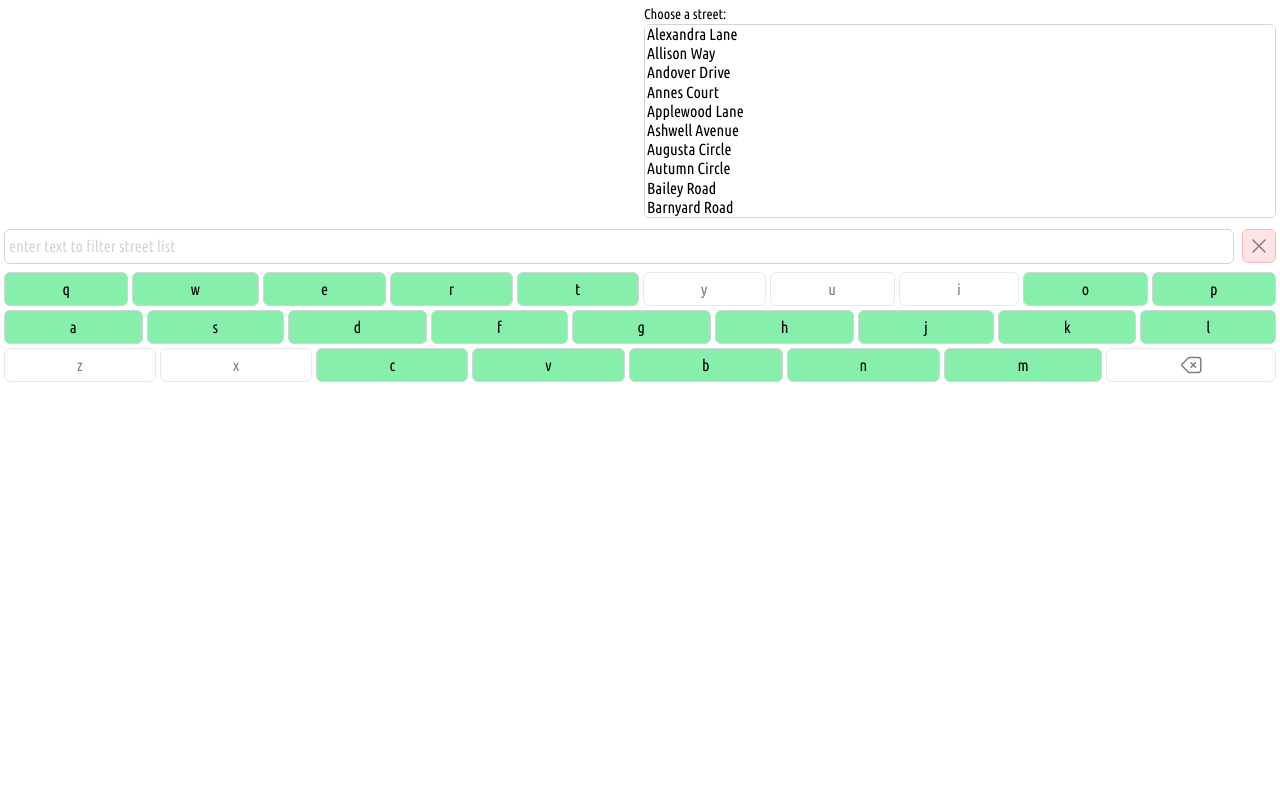
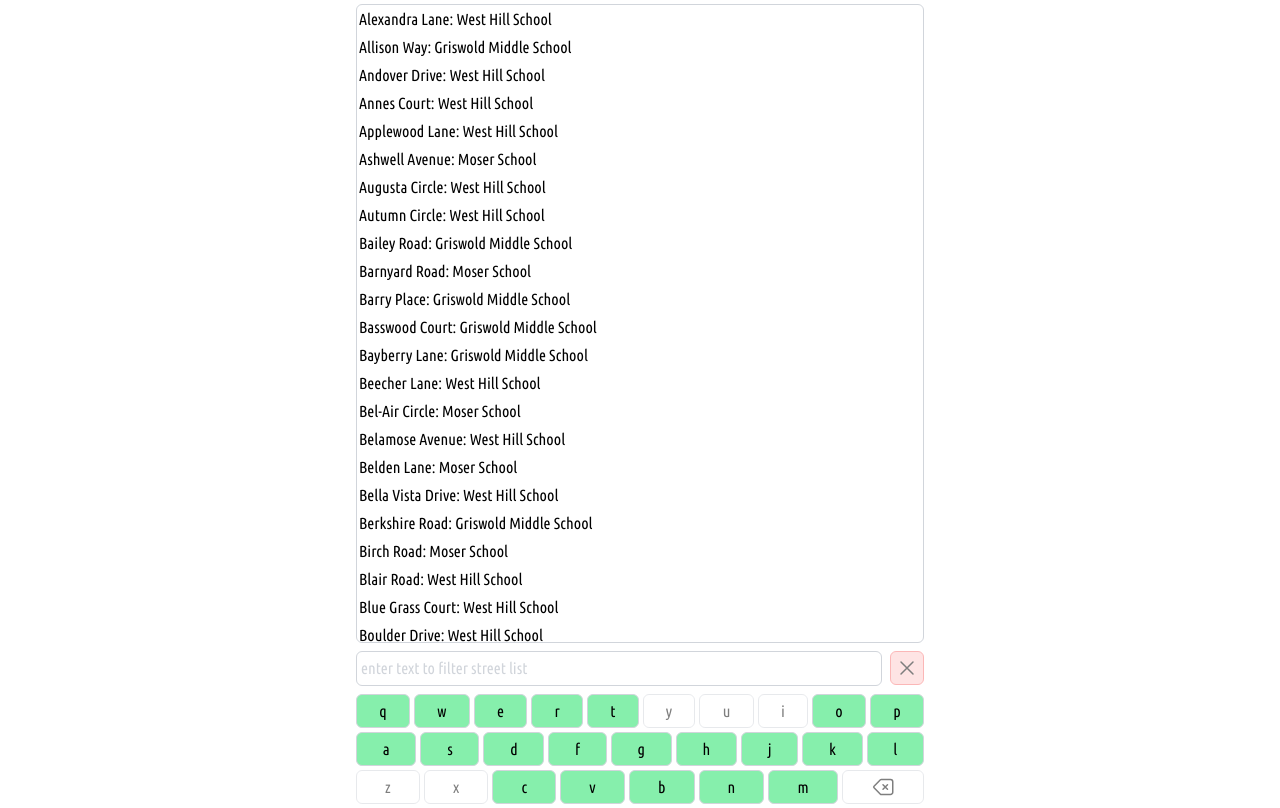
Before and after one commit to m66n/mobile-district-guide, a Svelte app: page / in a window 1280 px wide. Built offline with nearby package versions, Linux system fonts and the light colour scheme.

Commit message:
simplify street list

```diff
--- a/src/App.svelte
+++ b/src/App.svelte
@@ -1,24 +1,10 @@
 <script>
+  import StreetList from './lib/StreetList.svelte'
   import BackspaceKey from './lib/BackspaceKey.svelte'
   import ClearKey from './lib/ClearKey.svelte'
   import LetterKey from './lib/LetterKey.svelte'
   import { streetDictionary } from './streets'
   import constructGraph from './graph'
-
-  const districts = {
-    1: {
-      location: 'West Hill School',
-      address: 'Cronin Drive'
-    },
-    2: {
-      location: 'Moser School',
-      address: '10 School Street'
-    },
-    3: {
-      location: 'Griswold Middle School',
-      address: '144 Bailey Road'
-    }
-  }
 
   const filterGraph = constructGraph(Object.keys(streetDictionary))
   let currentLevel = filterGraph
@@ -26,8 +12,6 @@
 
   let filteredStreets = Object.keys(streetDictionary)
 
-  let selectedStreet
-  let selectedDistrict
   let filterText = ''
 
   function resetFilterText() {
@@ -35,8 +19,6 @@
     filteredStreets = Object.keys(streetDictionary)
     currentLevel = filterGraph
     prevLevels = []
-    selectedStreet = null
-    selectedDistrict = null
   }
 
   let appendFilterText = (letter) => {
@@ -44,10 +26,6 @@
     prevLevels.push(currentLevel)
     currentLevel = currentLevel[letter]
     filteredStreets = currentLevel['strs']
-    if (!(selectedStreet in filteredStreets)) {
-      selectedStreet = null
-      selectedDistrict = null
-    }
   }
 
   function shortenFilterText() {
@@ -58,35 +36,12 @@
 </script>
 
 <main>
-  <div class="mx-auto p-1">
-    <div class="flex flex-col">
-      <div class="flex flex-row gap-2">
-        <div class="basis-1/2">
-          {#if selectedDistrict}
-            <fieldset class="w-full rounded-md border border-gray-300 p-1">
-              <legend class="text-sm">District {selectedDistrict}</legend>
-              <p>{districts[selectedDistrict].location}</p>
-              <p>{districts[selectedDistrict].address}</p>
-            </fieldset>
-          {/if}
-        </div>
-        <div class="basis-1/2">
-          <label for="streets" class="block text-sm">Choose a street:</label>
-          <select
-            class="w-full rounded-md border border-gray-300"
-            id="streets"
-            name="streets"
-            size="10"
-            bind:value={selectedStreet}
-            on:change={() =>
-              (selectedDistrict = streetDictionary[selectedStreet])}
-          >
-            {#each filteredStreets as street}
-              <option value={street}>{street}</option>
-            {/each}
-          </select>
-        </div>
-      </div>
+  <div class="mx-auto p-1 max-w-xl">
+    <div class="flex flex-col min-h-screen max-h-screen">
+      <StreetList
+        streets={filteredStreets}
+        getDistrict={(street) => streetDictionary[street]}
+      />
       <div class="mt-2 flex gap-2">
         <div class="flex-grow p-1 rounded-md border border-gray-300">
           {#if filterText}
--- /dev/null
+++ b/src/lib/StreetList.svelte
@@ -0,0 +1,25 @@
+<script>
+  export let streets = []
+  export let getDistrict
+
+  const districts = {
+    1: {
+      location: 'West Hill School',
+      address: 'Cronin Drive'
+    },
+    2: {
+      location: 'Moser School',
+      address: '10 School Street'
+    },
+    3: {
+      location: 'Griswold Middle School',
+      address: '144 Bailey Road'
+    }
+  }
+</script>
+
+<div class="grow max-h-full overflow-auto rounded-md border border-gray-300">
+  {#each streets as street}
+  <p class="p-0.5">{street}: {districts[getDistrict(street)].location}</p>
+  {/each}
+</div>
```
Also changed, not shown: src/app.css (line endings or trailing spaces).
